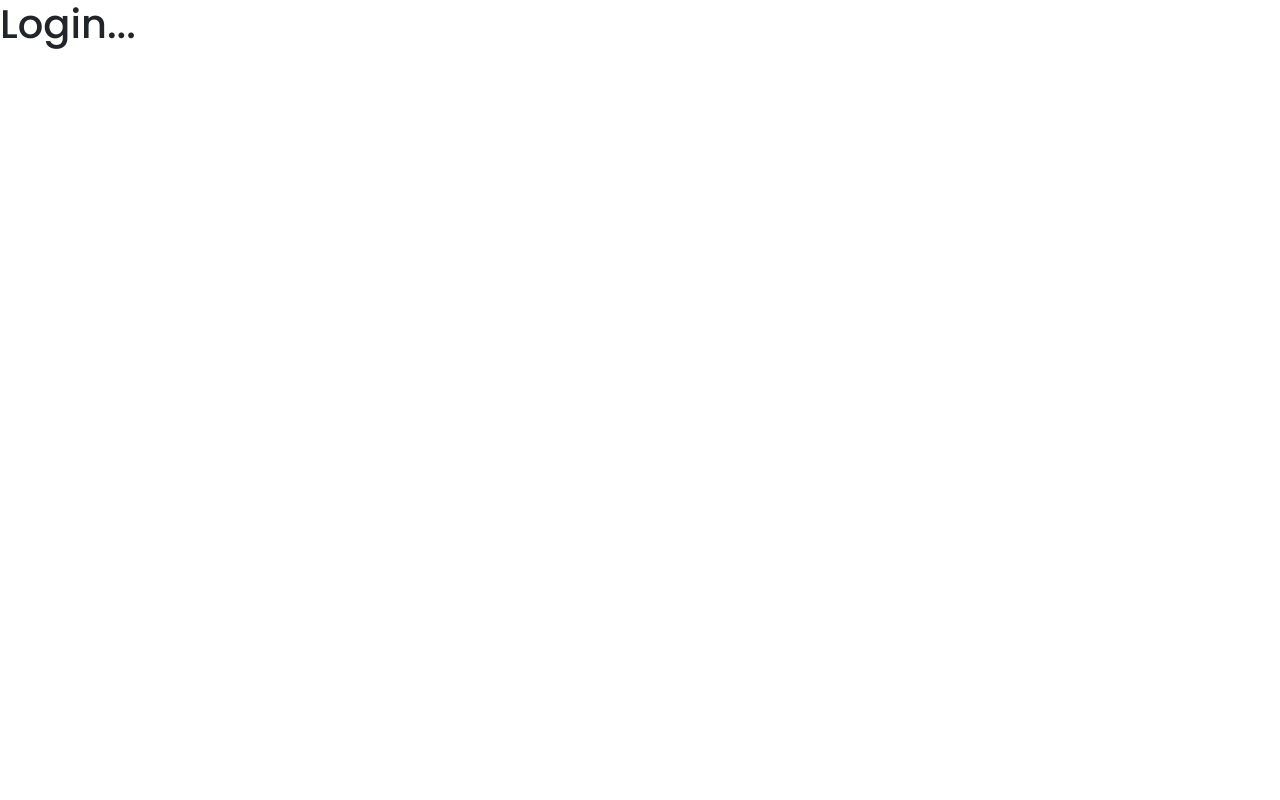
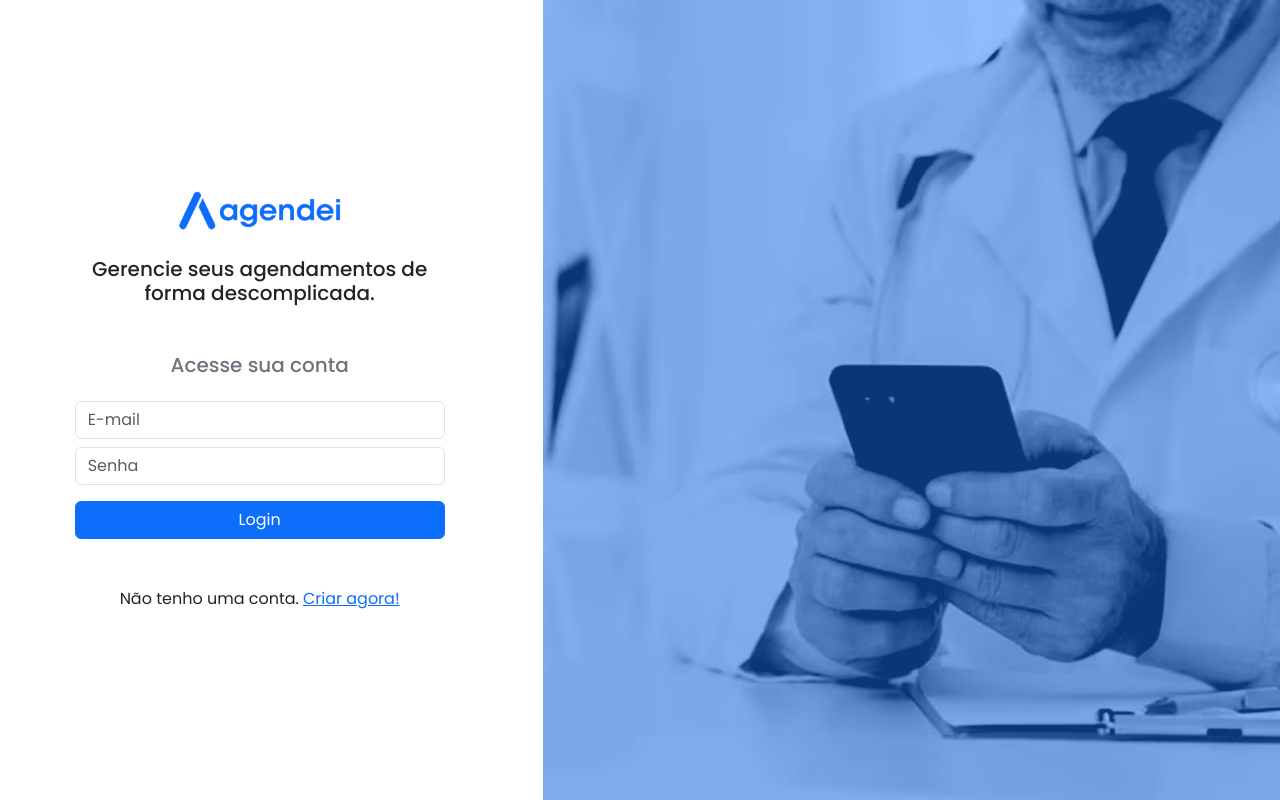
Before and after one commit to jooluisrm/agendei-web, a React (Vite) app: page / in a window 1280 px wide. Built offline with nearby package versions, Linux system fonts and the light colour scheme.

Commit message:
tela de login feita

```diff
--- a/src/pages/login/login.css
+++ b/src/pages/login/login.css
@@ -0,0 +1,13 @@
+.form-signin {
+    width: 400px;
+    padding: 15px;
+}
+.background-login {
+    object-fit: cover;
+    width: 100%;
+    height: 100vh;
+    object-position: left;
+}
+.logo {
+    width: 170px;
+}
--- a/src/pages/login/login.jsx
+++ b/src/pages/login/login.jsx
@@ -1,8 +1,38 @@
+import "./login.css";
+import logo from "../../assets/logo.png";
+import fundo from "../../assets/fundo.png"
+
 function Login() {
     return (
-        <>
-            <h1>Login...</h1>
-        </>
+        <div className="row">
+            <div className="col-sm-5 d-flex justify-content-center align-items-center text-center">
+                <form className="form-signin">
+                    <img src={logo} className="logo mb-4" />
+                    <h5 className="mb-5">Gerencie seus agendamentos de forma descomplicada.</h5>
+                    <h5 className="mb-4 text-secondary">Acesse sua conta</h5>
+
+                    <div className="mt-4">
+                        <input type="email" placeholder="E-mail" className="form-control" />
+                    </div>
+                    <div className="mt-2">
+                        <input type="password" placeholder="Senha" className="form-control" />
+                    </div>
+                    <div className="mt-3 mb-5">
+                        <button className="btn btn-primary w-100">Login</button>
+                    </div>
+
+                    <div>
+                        <span className="me-1">Não tenho uma conta.</span>
+                        <a href="#">Criar agora!</a>
+                    </div>
+                </form>
+            </div>
+
+            <div className="col-sm-7 d-flex">
+                <img src={fundo} alt="img fundo" className="background-login" />
+            </div>
+
+        </div>
     )
 }
 
--- a/src/styles/global.css
+++ b/src/styles/global.css
@@ -2,4 +2,5 @@
 
 html, body {
     font-family: "Poppins";
+    overflow-x: hidden;
 }
```
